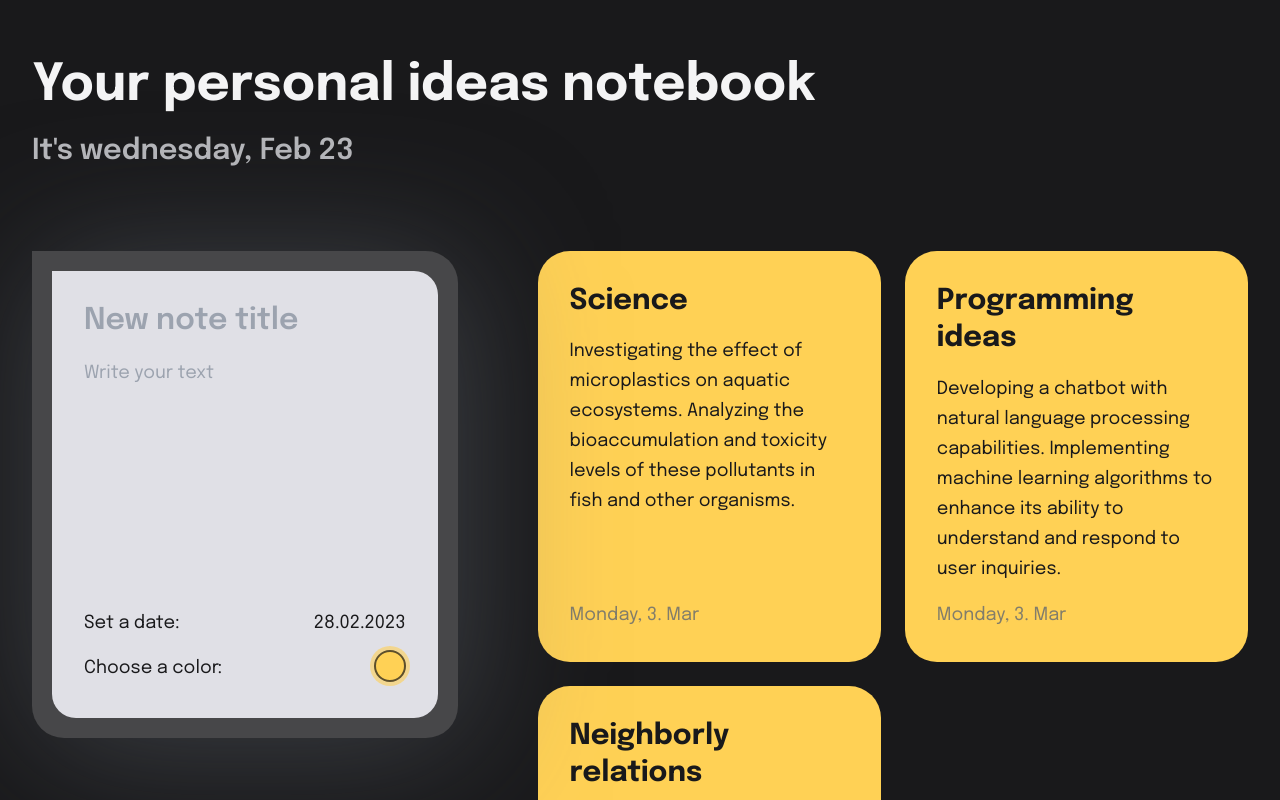
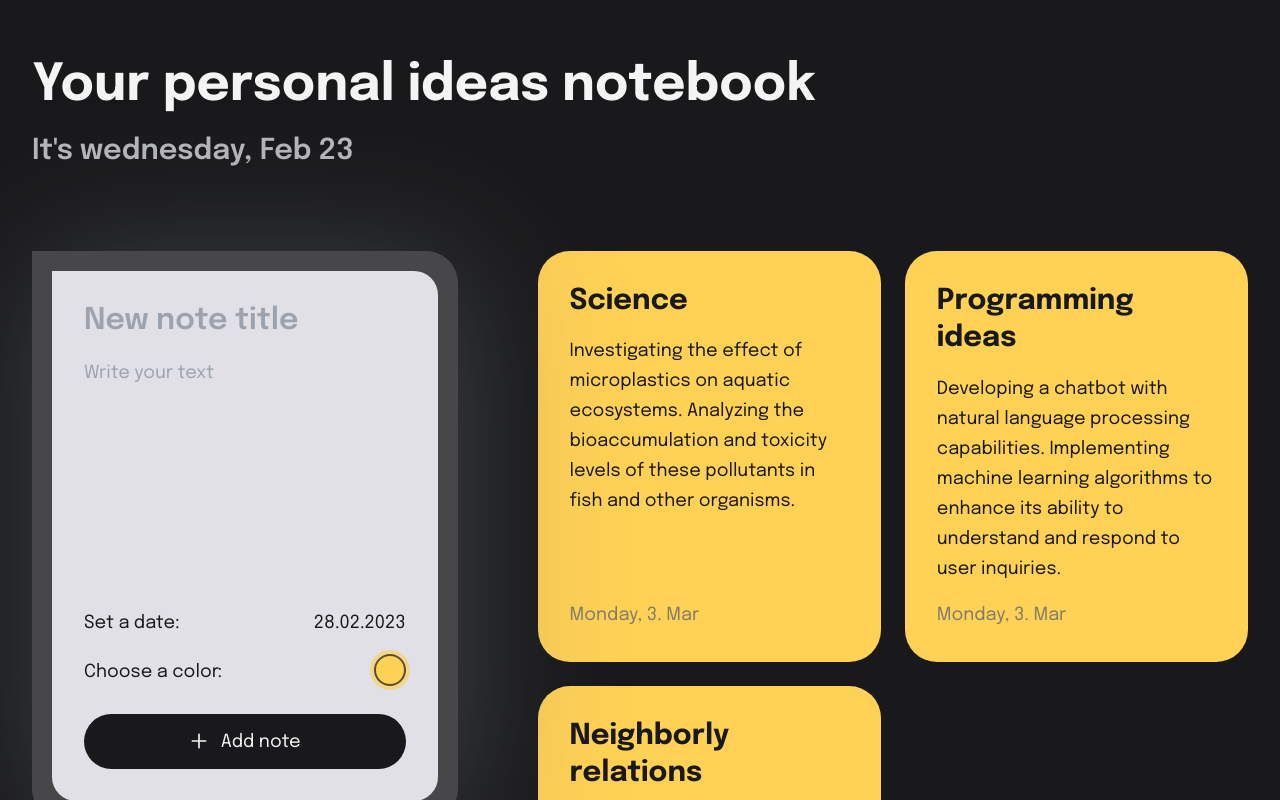
Before and after one commit to michibene/online-notebook-web, a React (Vite) app: page / in a window 1280 px wide. Shown: the top 800 px of the page. Built offline with nearby package versions, Linux system fonts and the light colour scheme.

Commit message:
Add button for submitting new note

```diff
--- a/package.json
+++ b/package.json
@@ -11,6 +11,7 @@
   "dependencies": {
     "react": "^18.2.0",
     "react-dom": "^18.2.0",
+    "react-icons": "^4.8.0",
     "uuid": "^9.0.0"
   },
   "devDependencies": {
--- /dev/null
+++ b/src/components/ui/buttons/PrimaryButton.tsx
@@ -0,0 +1,22 @@
+type PrimaryButtonProps = {
+    buttonText: string;
+    icon?: JSX.Element;
+    buttonType: "button" | "submit" | "reset" | undefined;
+    onClick?: () => void;
+    isFullSize?: boolean;
+};
+
+export default function PrimaryButton({ buttonText, icon, buttonType, onClick, isFullSize }: PrimaryButtonProps) {
+    return (
+        <button
+            type={buttonType}
+            onClick={onClick}
+            className={`pt-[0.85rem] pb-3 px-8 inline-flex justify-center items-center gap-3 rounded-full text-mainWhite bg-mainBlack
+                        hover:bg-opacity-95 hover:drop-shadow-[6px_6px_18px_rgba(25,25,27,0.3)]
+                        ${isFullSize && "w-full"}`}
+        >
+            {icon && <span className="mb-[0.15rem] text-xl">{icon}</span>}
+            <p>{buttonText}</p>
+        </button>
+    );
+}
--- a/src/pages/LandingPage.tsx
+++ b/src/pages/LandingPage.tsx
@@ -7,7 +7,7 @@ export default function LandingPage() {
         <div className="max-w-screen-xl mx-auto px-8">
             <Header />
 
-            <div className="flex flex-col lg:flex-row gap-12 xl:gap-20">
+            <div className="flex flex-col lg:flex-row gap-16 xl:gap-20">
                 <div className="min-w-[35%]">
                     <NewNote />
                 </div>
--- a/src/pages/sections/NewNote.tsx
+++ b/src/pages/sections/NewNote.tsx
@@ -1,3 +1,6 @@
+import PrimaryButton from "components/ui/buttons/PrimaryButton";
+import { HiOutlinePlus } from "react-icons/hi";
+
 export default function NewNote() {
     return (
         <section className="p-4 lg:p-5 bg-[#474749] rounded-[2rem] rounded-tl-none drop-shadow-[4px_4px_30px_rgba(97,104,112,0.40)] lg:drop-shadow-[8px_8px_70px_rgba(97,104,112,0.50)]">
@@ -19,11 +22,12 @@ export default function NewNote() {
                     className="w-full bg-customGrayLight lg:text-lg focus:outline-none resize-none"
                 />
 
-                <div className="space-y-3">
+                <div className="space-y-3 lg:space-y-4">
                     <div className="flex justify-between items-center gap-6">
                         <p>Set a date:</p>
                         <p>28.02.2023</p>
                     </div>
+
                     <div className="flex justify-between items-center gap-6">
                         <p>Choose a color:</p>
                         <span
@@ -31,6 +35,15 @@ export default function NewNote() {
                                     border-2 border-opacity-70 ring-4 ring-opacity-60"
                         />
                     </div>
+
+                    <div className="pt-1 lg:pt-2">
+                        <PrimaryButton
+                            buttonText="Add note"
+                            icon={<HiOutlinePlus />}
+                            buttonType={"submit"}
+                            isFullSize
+                        />
+                    </div>
                 </div>
             </form>
         </section>
```
Also changed, not shown: 1 other file (tests, documents, lock files or other folders).
